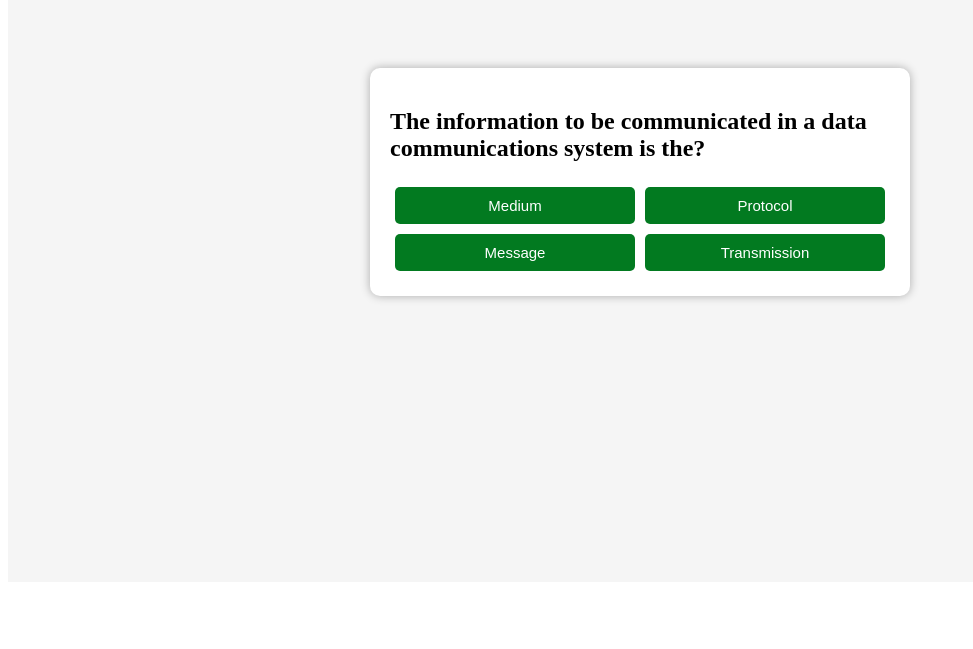
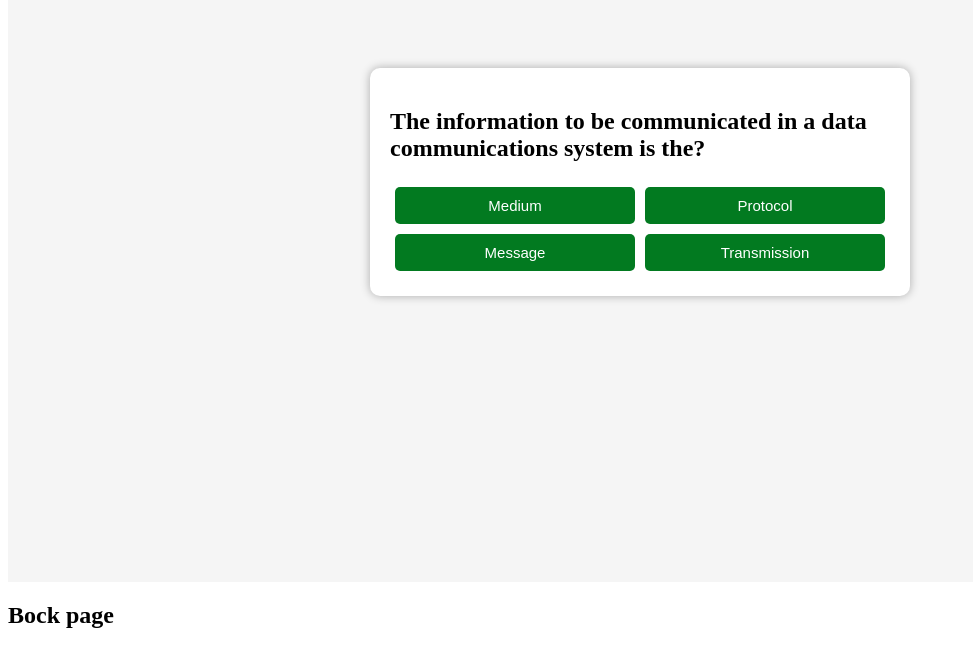
Before and after one commit to Mohammad04201/QuizGame, a plain HTML site: page index.html in a window 1280 px wide. Shown: the part 226-875 px from the top of the page, without its empty margins (0-973 px from the left). Before the commit the page ends 816 px from the top, so only its background shows below. Drawn offline with Linux system fonts and the light colour scheme.

Commit message:
working an the page

```diff
--- a/index.html
+++ b/index.html
@@ -20,7 +20,9 @@
            <div id="score"></div>
         </div>
    </div>
-
+<section>
+    <h1> Bock page</h1>
+</section>
 </body>
 </html>
 <script src="script.js" defer></script>
```
